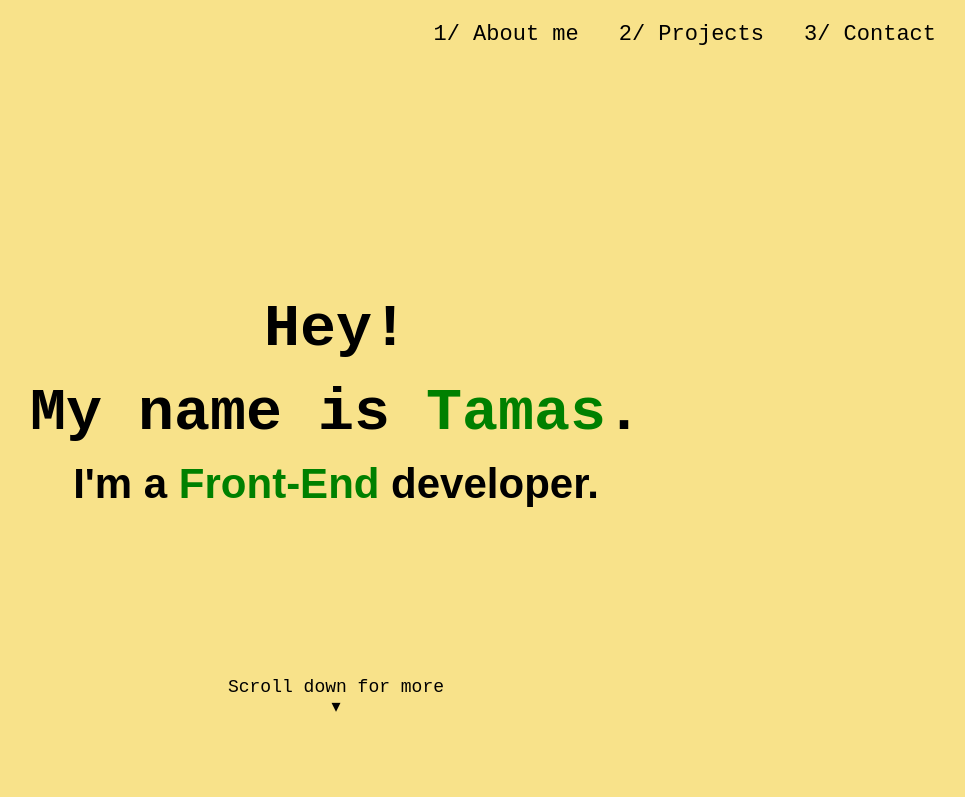
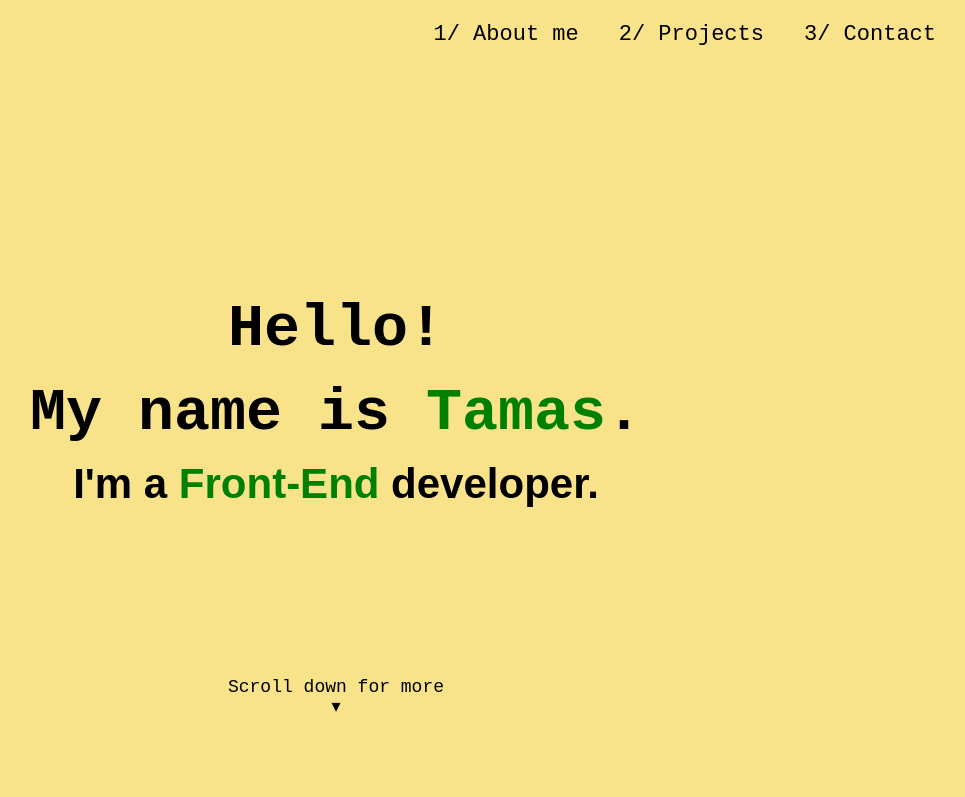
Before and after one commit to tamaskk/tamaskk.github.io, a plain HTML site: page index.html in a window 1280 px wide. Shown: the top 797 px of the page, without its empty margins (304-1269 px from the left). Drawn offline with nearby package versions, Linux system fonts and the light colour scheme; a script that the page names is missing; a web font is replaced by a local one.

Commit message:
Update index.html

```diff
--- a/index.html
+++ b/index.html
@@ -31,7 +31,7 @@
 
 
     <section id="welcome-section" class="welcome-section">
-      <h1 class="animatedText">Hey!</h1>
+      <h1 class="animatedText">Hello!</h1>
       <h1 class="animatedText">My name is <span class="green">Tamas</span>.</h1>
       <h2 class="animatedText">I'm a <span class="green">Front-End</span> developer.</h2>
       <a href="#scrollDownBottom" class="scrollDown"><span>Scroll down for more</span></a>
```
